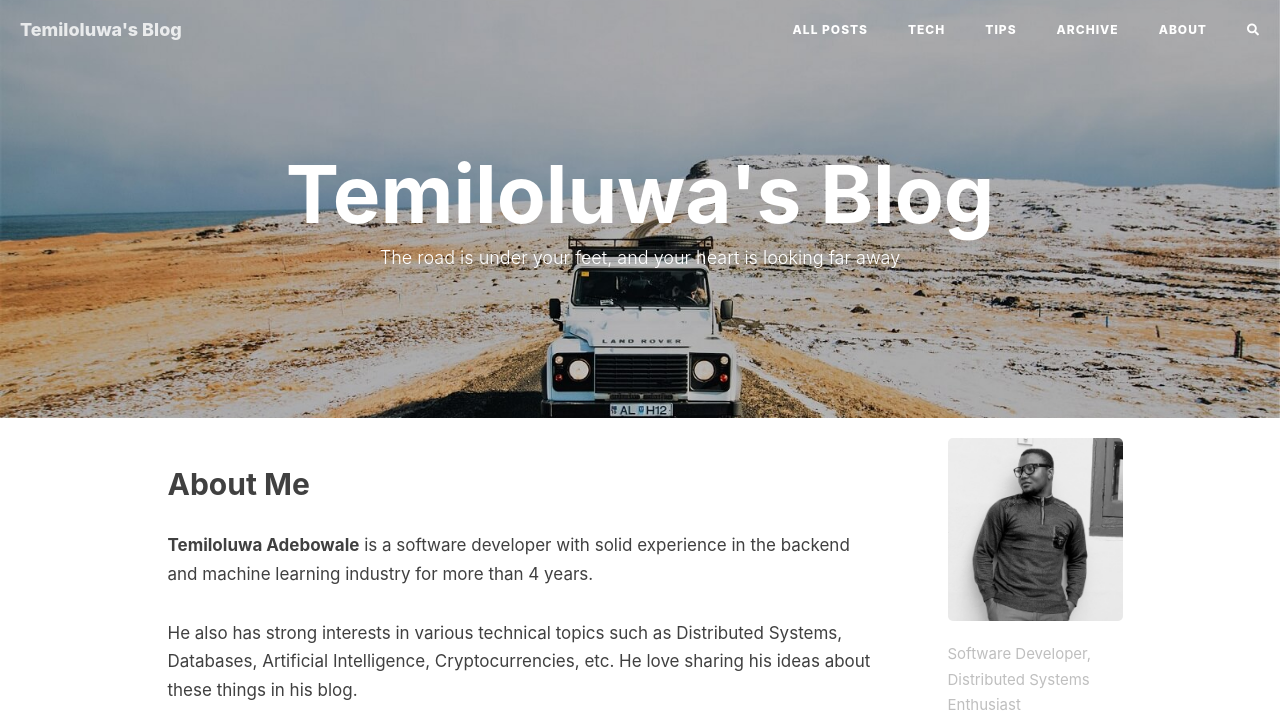
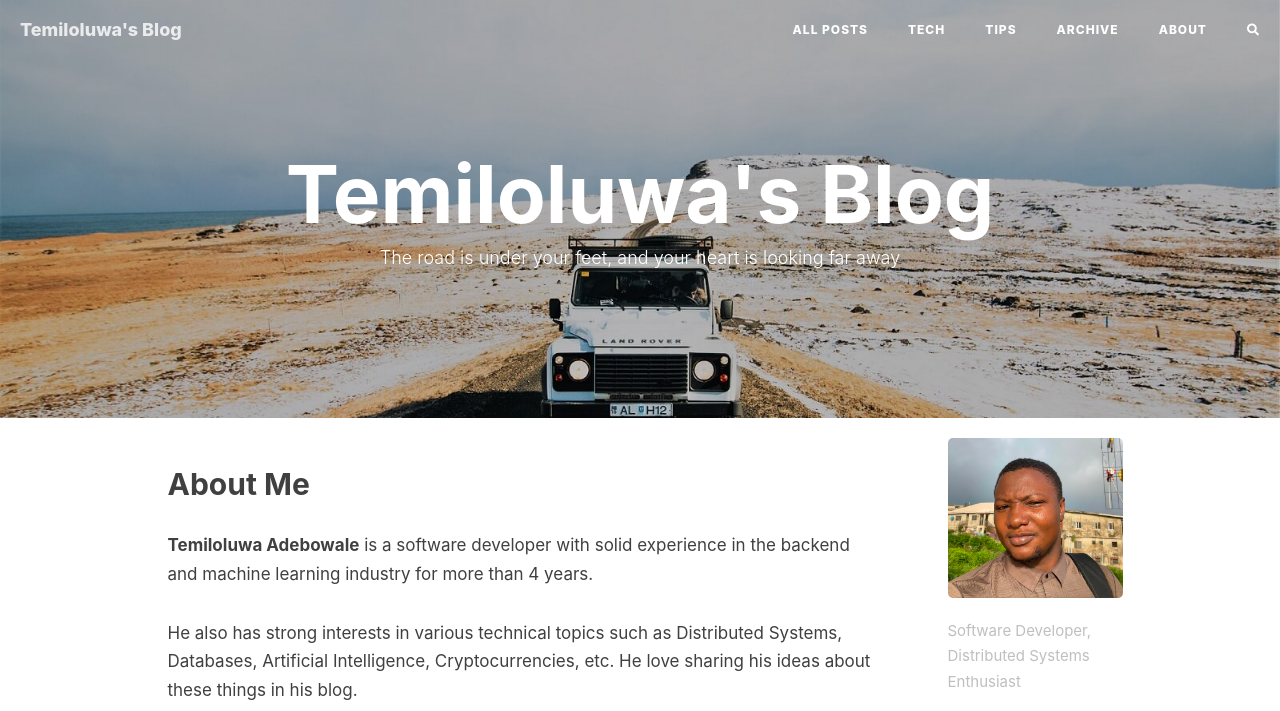
Before and after one commit to stemitom/stemitom.github.io, a plain HTML site: page about/index.html in a window 1280 px wide. Shown: the top 711 px of the page. Drawn offline with nearby package versions, Linux system fonts and the light colour scheme.

Commit message:
rebuilding site Sat Sep 21 15:07:29 WAT 2024

```diff
--- a/about/index.html
+++ b/about/index.html
@@ -219,7 +219,7 @@
         <div class="short-about">
 
             <a href="/about">
-               <img src="/img/stemitom.png" alt="avatar" style="cursor: pointer" />
+               <img src="/img/stemitom-portrait.jpg" alt="avatar" style="cursor: pointer" />
             </a>
 
 
```
Also changed, not shown: archive/index.html (+1 -1 lines), categories/tech/index.html (+1 -1 lines), categories/tips/index.html (+1 -1 lines), index.html (+1 -1 lines), search/index.html (+1 -1 lines), tags/docker/index.html (+1 -1 lines), tags/istio/index.html (+1 -1 lines), tags/nginmesh/index.html (+1 -1 lines), tags/service-mesh/index.html (+1 -1 lines), tags/tips/index.html (+1 -1 lines), tags/vim/index.html (+1 -1 lines), img/favicon.ico, img/stemitom-portrait.jpg (added).
